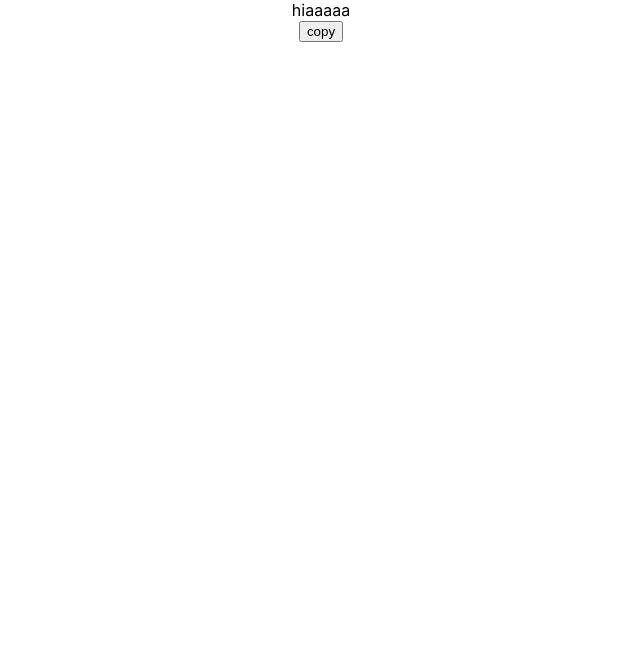
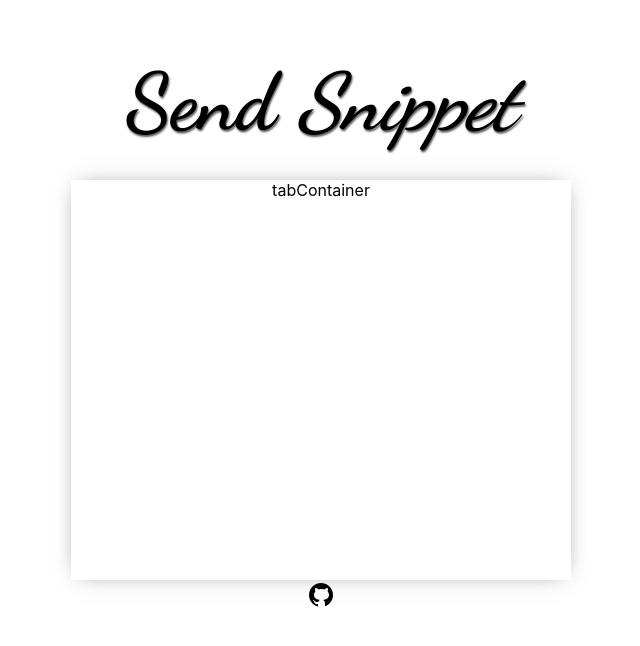
Before and after one commit to nicolaslee2000/SendSnippet, a React (Create React App) app in the folder send-snippet/: page / in a window 1280 px wide. Shown: the top 646 px of the page, without its empty margins (319-959 px from the left). Built offline with nearby package versions, Linux system fonts and the light colour scheme.

Commit message:
feat: basic layout

```diff
--- a/send-snippet/public/index.html
+++ b/send-snippet/public/index.html
@@ -2,14 +2,18 @@
 <html lang="en">
   <head>
     <meta charset="utf-8" />
-    <link rel="icon" href="%PUBLIC_URL%/favicon.ico" />
     <meta name="viewport" content="width=device-width, initial-scale=1" />
     <meta name="theme-color" content="#000000" />
     <meta
       name="description"
       content="Web site created using create-react-app"
     />
-    <link rel="apple-touch-icon" href="%PUBLIC_URL%/logo192.png" />
+    <link rel="preconnect" href="https://fonts.googleapis.com" />
+    <link rel="preconnect" href="https://fonts.gstatic.com" crossorigin />
+    <link
+      href="https://fonts.googleapis.com/css2?family=Dancing+Script:wght@400..700&display=swap"
+      rel="stylesheet"
+    />
     <!--
       manifest.json provides metadata used when your web app is installed on a
       user's mobile device or desktop. See https://developers.google.com/web/fundamentals/web-app-manifest/
--- a/send-snippet/src/App.js
+++ b/send-snippet/src/App.js
@@ -1,19 +1,11 @@
 import logo from "./logo.svg";
 import "./App.css";
+import Layout from "./components/layout/layout";
 
 function App() {
-  const copy = async () => {
-    try {
-      await navigator.clipboard.writeText("hihihi");
-      console.log("copied to clipboard");
-    } catch (err) {
-      console.log(err.message);
-    }
-  };
   return (
     <div className="App">
-      <div>hiaaaaa</div>
-      <button onClick={copy}>copy</button>
+      <Layout />
     </div>
   );
 }
--- /dev/null
+++ b/send-snippet/src/components/layout/layout.js
@@ -0,0 +1,15 @@
+import React from "react";
+import MainBox from "../mainBox/mainBox";
+import icon from "../../assets/icons/github.png";
+export default function layout() {
+  return (
+    <div id="layout-container">
+      <MainBox />
+      <div id="footer">
+        <a href="https://github.com/nicolaslee2000/SendSnippet">
+          <img src={icon} alt="Icon" />
+        </a>
+      </div>
+    </div>
+  );
+}
--- /dev/null
+++ b/send-snippet/src/components/mainBox/mainBox.css
@@ -0,0 +1,20 @@
+.mainBox-title h1 {
+  font-family: "Dancing Script", cursive;
+  font-size: 80px;
+  margin-bottom: 30px;
+  text-shadow: 1px 2px 2px rgba(0, 0, 0, 0.65);
+}
+
+.mainBox-title h3 {
+  font-family: "Open Sans", sans-serif;
+  margin-bottom: 30px;
+  font-weight: 200;
+  font-size: 1em;
+  color: #a2a2a2;
+}
+
+#tabContainer-container {
+  display: flex;
+  align-items: center;
+  justify-content: center;
+}
--- /dev/null
+++ b/send-snippet/src/components/mainBox/mainBox.js
@@ -0,0 +1,18 @@
+import React from "react";
+import "./mainBox.css";
+import TabContainer from "../tabContainer/tabContainer";
+export default function mainBox() {
+  return (
+    <div>
+      <div className="mainBox-title">
+        <h1>
+          Send <em>Snippet</em>
+        </h1>
+      </div>
+      <div id="tabContainer-container" >
+      <TabContainer />
+
+      </div>
+    </div>
+  );
+}
--- /dev/null
+++ b/send-snippet/src/components/tabContainer/tabContainer.css
@@ -0,0 +1,7 @@
+#tabContainer {
+  width: 500px;
+  height: 400px;
+  -webkit-box-shadow: 0px 0px 22px -9px rgba(0, 0, 0, 0.58);
+  -moz-box-shadow: 0px 0px 22px -9px rgba(0, 0, 0, 0.58);
+  box-shadow: 0px 0px 22px -9px rgba(0, 0, 0, 0.58);
+}
--- /dev/null
+++ b/send-snippet/src/components/tabContainer/tabContainer.js
@@ -0,0 +1,7 @@
+import React from 'react'
+import "./tabContainer.css"
+export default function tabContainer() {
+  return (
+    <div id='tabContainer'>tabContainer</div>
+  )
+}
```
Also changed, not shown: send-snippet/src/assets/icons/github.png (added).
